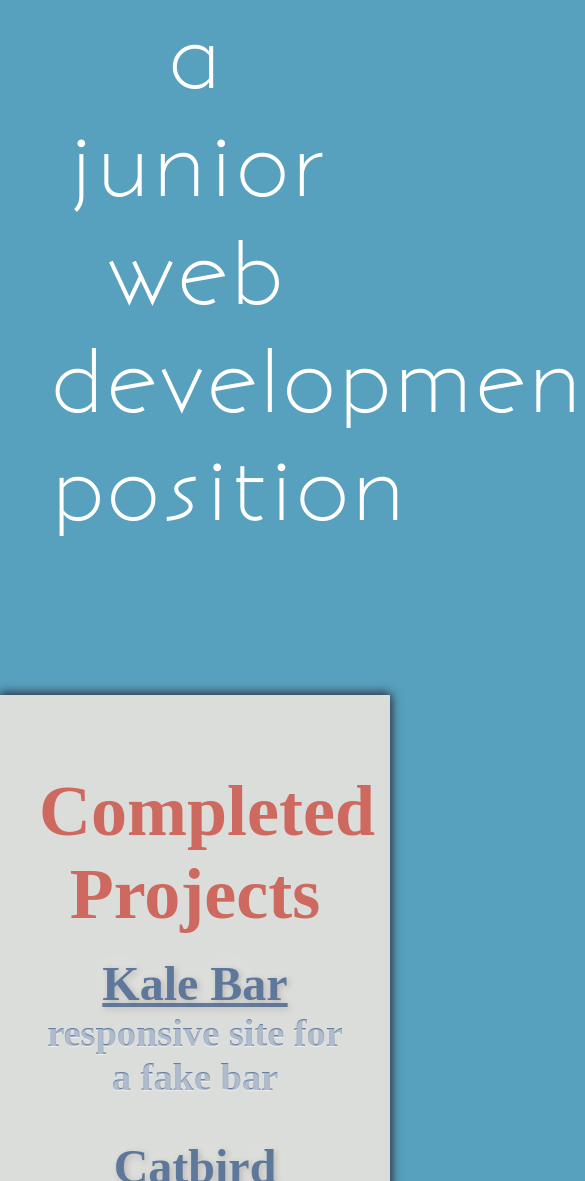
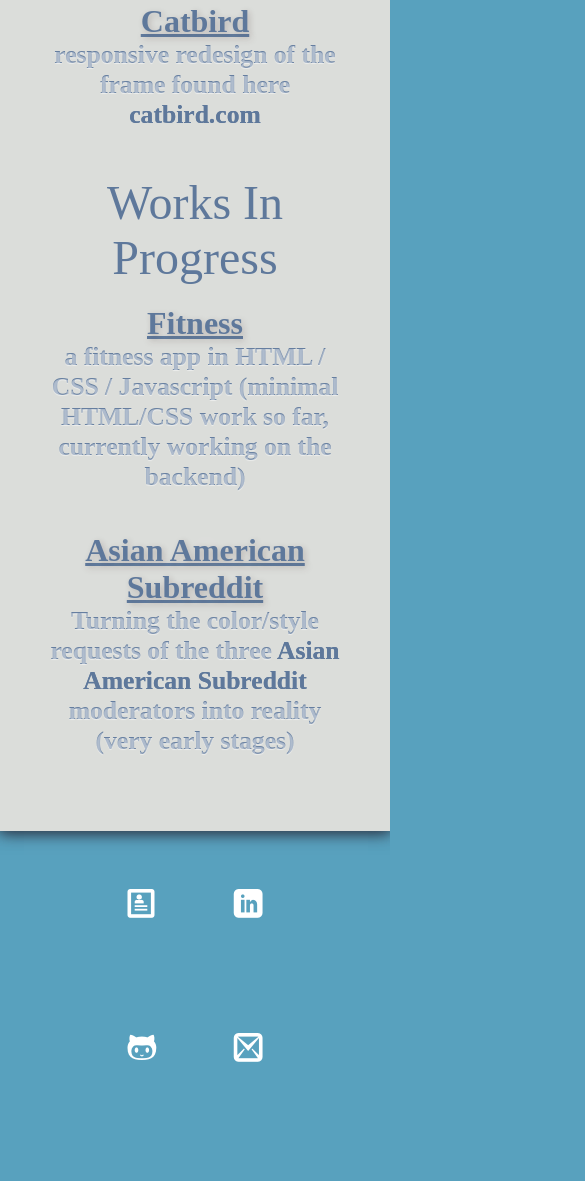
Before and after one commit to kylemeier/mainpage, a plain HTML site: page index.html in a window 390 px wide. Shown: the part 819-2000 px from the top of the page, 585 px wide, since content can reach past the window. After the commit the page ends 1938 px from the top, so only its background shows below. Drawn offline with Linux system fonts and the light colour scheme.

Commit message:
added my resume, completed making the site responsive

```diff
--- a/index.html
+++ b/index.html
@@ -20,10 +20,10 @@
 				<li><a href="http://kylemeier.com/kalebar" target="_blank">Kale Bar</a>
 				<span class="description">responsive site for a fake bar</span></li>
 				<li><a href="http://kylemeier.com/catbird" target="_blank">Catbird</a>
-		<span class="description">re-designing of the frame found here <a href="http://catbird.com" target="_blank" class="descriptionlink">catbird.com</a></span></li>
+				<span class="description">responsive redesign of the frame found here <a href="http://catbird.com" target="_blank" class="descriptionlink">catbird.com</a></span></li>
 				<h1 class="section-heading">Works In Progress</h1>
 				<li><a href="http://kylemeier.com/fitness" target="_blank">Fitness</a>
-		<span class="description">a fitness app in HTML / CSS / Javascript (minimal CSS work so far, currently working on the backend)</span></li>
+				<span class="description">a fitness app in HTML / CSS / Javascript (minimal HTML/CSS work so far, currently working on the backend)</span></li>
 				<li><a href="http://kylemeier.com/asianamericansubreddit" target="_blank">Asian American Subreddit</a>
 				<span class="description">Turning the color/style requests of the three <a href="http://www.reddit.com/r/asianamerican/" target="_blank" class="descriptionlink">Asian American Subreddit</a> moderators into reality (very early stages)</span></li>
 			</ul>
@@ -31,11 +31,10 @@
 		<div class="social">
 			<ul>
 				<li>
-
-					<a href="#"><span id="resume"><span class="descriptionbubble">Resume</span></span></a>
+					<a href="resume/Kyle%20Meier%20Junior%20Web%20Developer.pdf" target="_blank"><span id="resume"><span class="descriptionbubble">Resume</span></span></a>
 				</li>
 				<li>
-					<a href="https://www.linkedin.com/in/kylemeier" target="_blank"><span id="linkedin"><span class="descriptionbubble">Linkedin</span></span></a>
+					<a href="https://www.linkedin.com/in/kylemeier" target="_blank"><span id="linkedin"><span class="descriptionbubble">LinkedIn</span></span></a>
 
 				</li>
 				<li>
--- a/sass/style.scss
+++ b/sass/style.scss
@@ -51,7 +51,7 @@ body{
 
 .greeting{
 	font-size:5em;
-	padding:100px 50px;
+	padding:10%;
 	text-align:center;
 	color:#fff;
 	background-color:#58A1BE;
@@ -71,7 +71,8 @@ body{
 
 .section-heading{
 	font-size:1.5em;
-	color:#CE6960;
+	color:#5E789B;
+	font-weight:normal;
 	text-align:center;
 	margin:0 auto;
 	padding-top:75px;
@@ -80,7 +81,7 @@ body{
 .project-links{
 	position:relative;
 	z-index:2;
-	box-shadow: 0 -2px 10px #303D4F, 0 2px 10px #303D4F;
+	box-shadow: 0 -2px 15px #303D4F, 0 2px 15px #303D4F;
 	font-family:'amaranth';
 	font-weight:bold;
 	height:auto;
@@ -113,21 +114,24 @@ body{
 		padding:20px 0;
 		a{
 
-		// color: rgba(206,105,96,1);
 			text-decoration:underline;
+			-webkit-transition: color .5s;
+			-moz-transition: color .5s;
+			-o-transition: color .5s;
+			transition:color .5s;
 			color:#5E789B;
 			text-shadow: 2px 2px 6px rgba(54,27,25,0.2), 0px -5px 35px rgba(255,255,255,0.3);
-
+			&:hover{
+				color:#CE6960;
+			}
 		}
 		&:last-child{
 			padding-bottom:75px;
 		}
 
 	}
+}
 
-
-}
-// resume e602 mail e603 git e600 linkedin e601
 .social{
 	color:#fff;
 	height:100px;
@@ -143,18 +147,17 @@ body{
 		box-sizing:border-box;
 		font-size:2em;
 		padding:50px 0;
-		// width:250px;
 		width:200px;
-		transition: color 1s;
 	}
 	a{
 		color:inherit;
-		transition: color 1s;
 	}
-
 	#resume:after, #linkedin:after, #github:after, #email:after{
 		font-family:'icons';
-		transition: color 1s;
+		-webkit-transition: text-shadow .5s;
+		-moz-transition: text-shadow .5s;
+		-o-transition: text-shadow .5s;
+		transition: text-shadow .5s;
 	}
 	#resume:after{
 		content:"\e602";
@@ -169,14 +172,12 @@ body{
 	#email:after{
 		content:"\e603";
 	}
-
 	#resume:hover, #linkedin:hover, #github:hover, #email:hover{
-		color:#DBDDDA;
+		text-shadow:0px 0px 15px #fff;
 		.descriptionbubble{
 			bottom:95px;
 		}
 	}
-
 	.descriptionbubble{
 		-webkit-transition: bottom .5s;
 		-moz-transition: bottom .5s;
@@ -184,14 +185,53 @@ body{
 		transition: bottom .5s;
 		font-size:.8em;
 		position:absolute;
-		display:inline-block;
-
 		bottom:145px;
 		left:120px;
-		// right:-9999px;
 		background-color:#fff;
 		color:#58A1BE;
 		border-radius:8px 8px 8px 0px;
 		border: 3px solid #fff;
 	}
 }
+
+@media(max-width:1030px){
+	.section-heading{
+		padding-top:25px;
+	}
+	.greeting{
+		font-size:4em;
+	}
+	.project-links{
+		font-size:2em;
+	}
+	.social{
+		li{
+			font-size:1.8em;
+			width:100px;
+			padding-top:55px;
+			}
+		.descriptionbubble{
+			left: 65px;
+		}
+	}
+}
+
+@media(max-width:530px){
+	.greeting{
+		font-size:3em;
+		h1{
+			font-size:.4em;
+		}
+		h2{
+			font-size:.8em;
+		}
+	}
+	.social{
+		li:last-child{
+			padding-top:0;
+			}
+		}
+	.descriptionbubble{
+		display:none;
+	}
+}
```
Also changed, not shown: css/style.css, 1 other file. Lines whose indentation alone changed are shown as unchanged.
